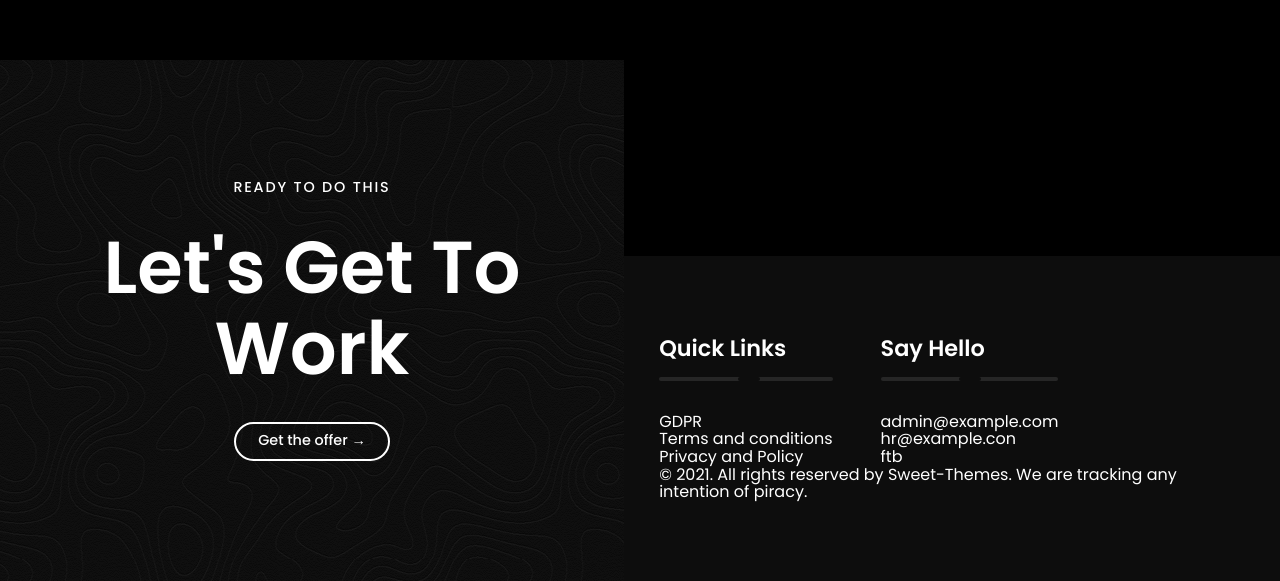
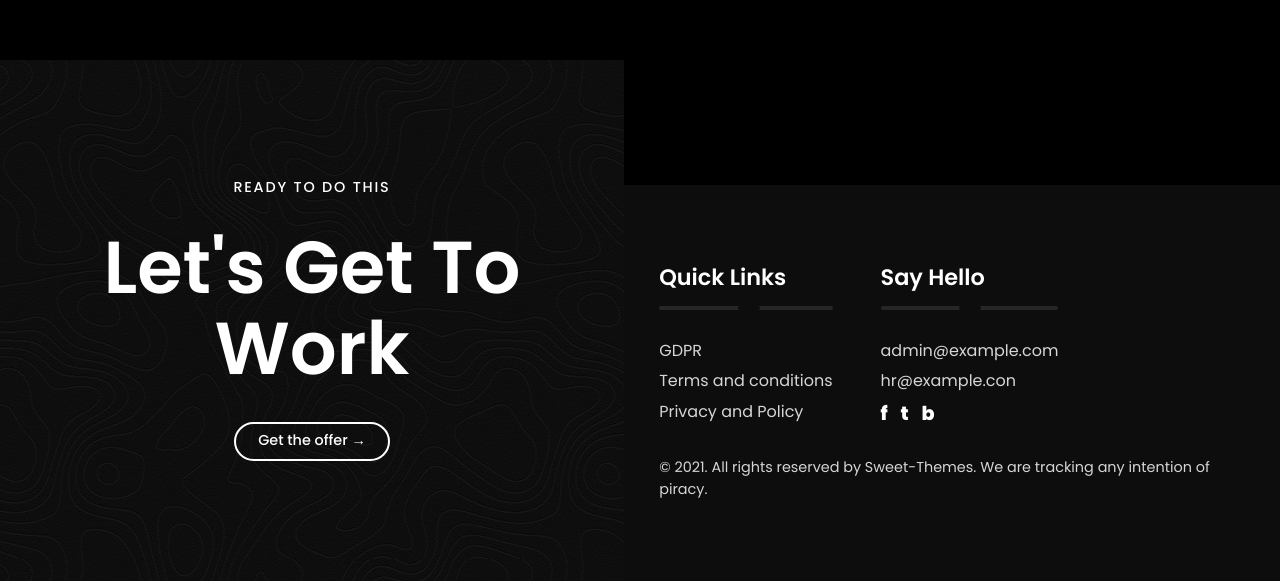
Before and after one commit to shubhamku044/platfawm-home, a Next.js app: page / in a window 1280 px wide. Shown: the part 2340-2921 px from the top of the page. Built offline with nearby package versions, Linux system fonts and the light colour scheme.

Commit message:
completed footer portion

```diff
--- a/components/layout/Footer.tsx
+++ b/components/layout/Footer.tsx
@@ -16,7 +16,9 @@ const Footer = () => {
             <div
               className={styles['container__right-head-widget-animate']}
             ></div>
-            <div className={styles['container__right-head-widget-links']}>
+            <div
+              className={`${styles['container__right-head-widget-links']} ${styles['container__right-head-widget-links-left']}`}
+            >
               <ul>
                 <li>
                   <Link href={'#'}>
@@ -41,7 +43,9 @@ const Footer = () => {
             <div
               className={styles['container__right-head-widget-animate']}
             ></div>
-            <div className={styles['container__right-head-widget-links']}>
+            <div
+              className={`${styles['container__right-head-widget-links']} ${styles['container__right-head-widget-links-right']}`}
+            >
               <ul>
                 <li>
                   <Link href={'#'}>
--- a/styles/abstracts/_colors.scss
+++ b/styles/abstracts/_colors.scss
@@ -12,3 +12,6 @@ $color-white: hsl(0, 0%, 100%);
 $color-black: hsl(0, 0%, 0%);
 
 $color-gray: hsl(0, 0%, 5%);
+
+$color-text-light-gray: hsl(0, 0%, 84%);
+$color-text-blue: hsl(211, 100%, 50%);
--- a/styles/layout/Footer.module.scss
+++ b/styles/layout/Footer.module.scss
@@ -70,6 +70,10 @@
     flex-direction: column;
     padding: 5rem 2.2rem;
 
+    & > *:not(:last-child) {
+      margin-bottom: 2rem;
+    }
+
     &-head {
       display: flex;
       flex-direction: column;
@@ -111,14 +115,69 @@
 
         &-links {
           margin-top: 2rem;
+          & > *:not(:last-child) {
+            margin-bottom: 0.8rem;
+          }
+
+          ul {
+            color: $color-text-light-gray;
+
+            & > *:not(:last-child) {
+              margin-bottom: 0.8rem;
+            }
+          }
+
+          &-left {
+            ul {
+              li {
+                a {
+                  &:hover {
+                    color: $color-white;
+                    transition: all 0.3s ease-out;
+                  }
+                }
+              }
+            }
+          }
+
+          &-right {
+            ul {
+              li {
+                a {
+                  &:hover {
+                    color: $color-text-blue;
+                    transition: all 0.3s ease-out;
+                  }
+                }
+              }
+            }
+          }
+        }
+
+        &-contacts {
+          a {
+            &:hover {
+              color: purple;
+              transition: all 0.3s ease-out;
+            }
+          }
         }
 
         &-socials {
+          font-size: 1.2rem;
+          font-weight: 800;
+
+          & > *:not(:last-child) {
+            margin-right: 0.8rem;
+          }
         }
       }
     }
 
     &-footer {
+      font-size: 0.9rem;
+      color: $color-text-light-gray;
+      line-height: 1.4rem;
     }
   }
 }
```
